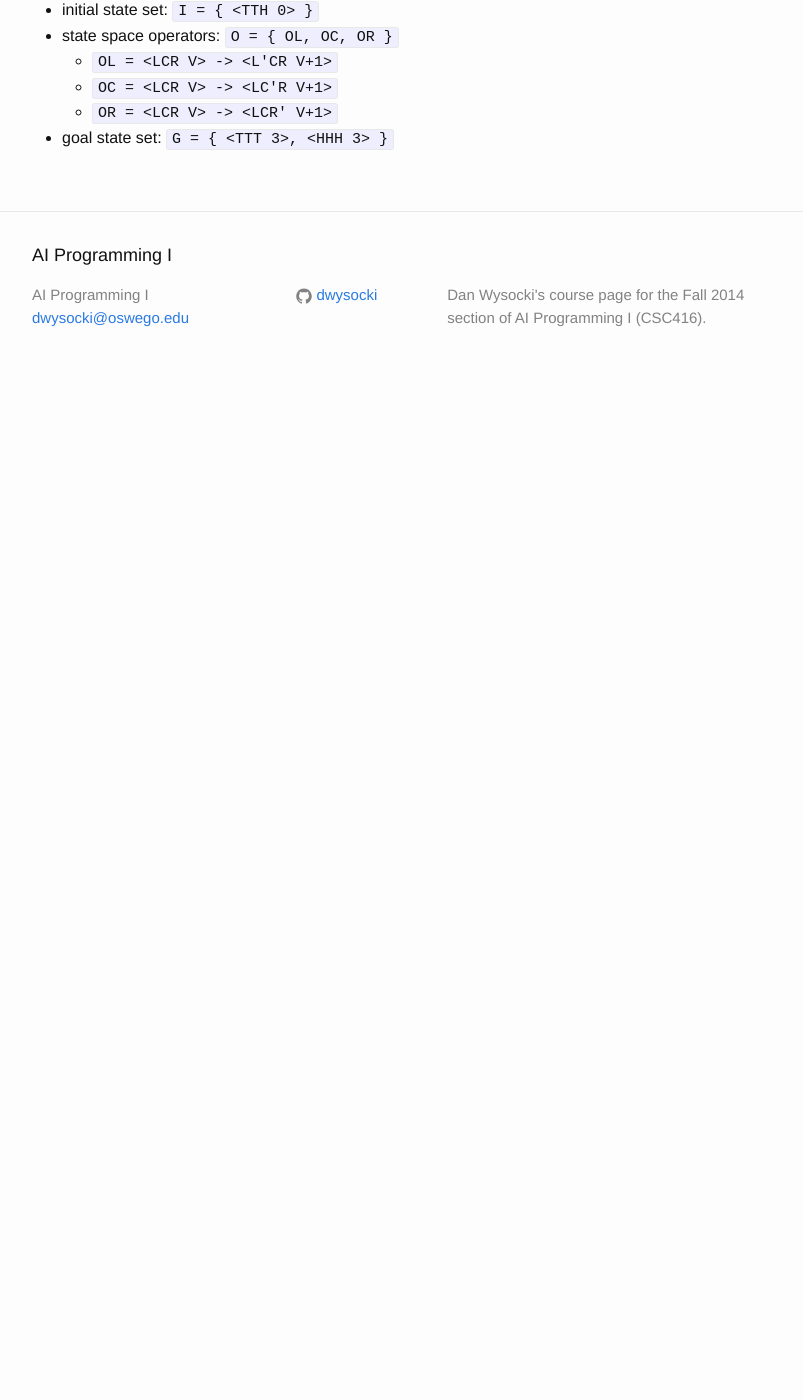
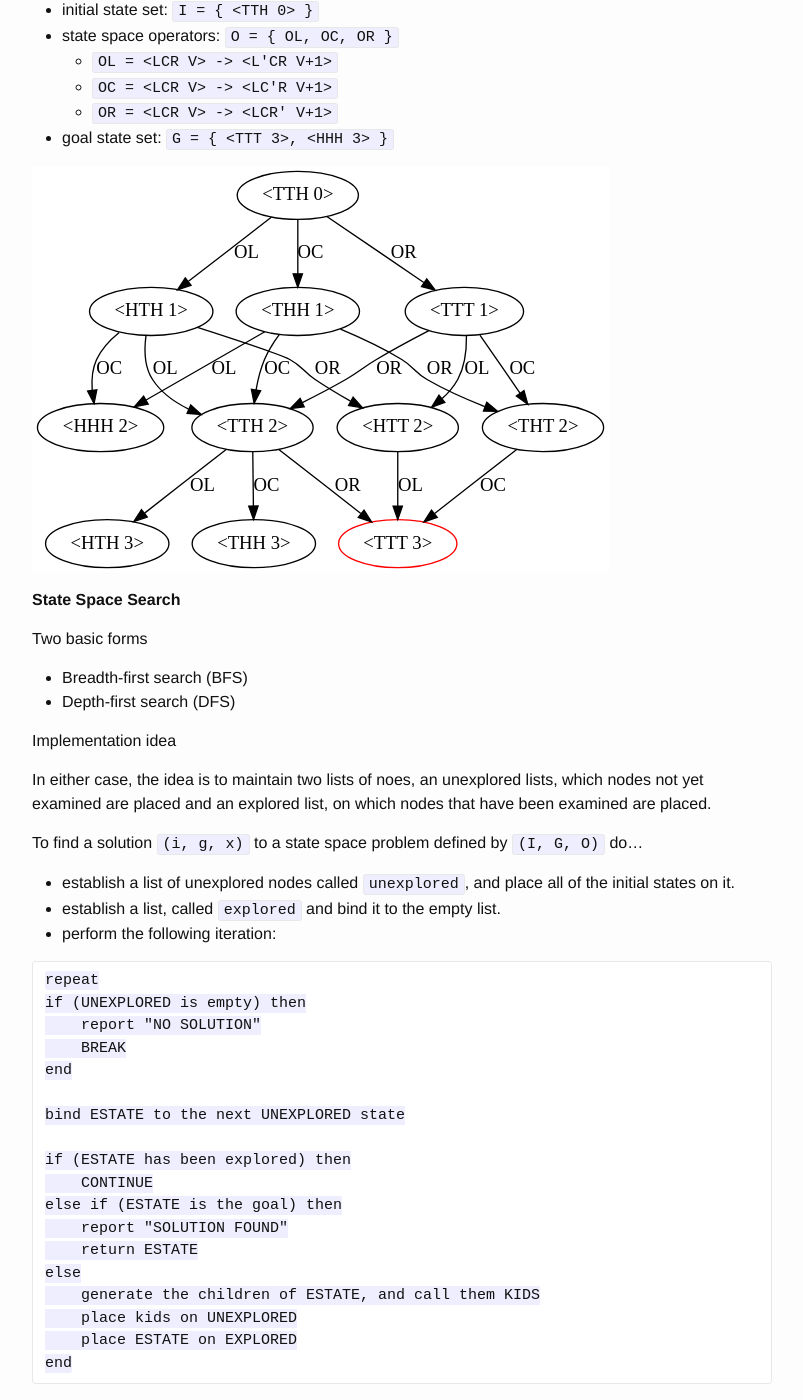
Before and after one commit to dwysocki/ai-programming1, a Jekyll site: the page built from notes.md, in a window 1280 px wide and 1400 px high, scrolled down 10462 px. Shown: the whole window, without its empty margins (238-1041 px from the left). Built offline with Jekyll 4.4.1, drawn with Linux system fonts in a browser that asks for light colours; before the commit the page ends 10851 px from its top, so only the background shows below that; some of the changed text lies outside the part shown.

Commit message:
class notes

```diff
--- a/notes.md
+++ b/notes.md
@@ -545,3 +545,78 @@ either `T` or `H`, and `V` is a non-negative integer.
     - `OC = <LCR V> -> <LC'R V+1>`
     - `OR = <LCR V> -> <LCR' V+1>`
 - goal state set: `G = { <TTT 3>, <HHH 3> }`
+
+![3 coin problem](
+  {{ site.baseurl }}/note_data/graphviz/state_space_3coins.svg)
+
+**State Space Search**
+
+Two basic forms
+
+- Breadth-first search (BFS)
+- Depth-first search (DFS)
+
+Implementation idea
+
+In either case, the idea is to maintain two lists of noes, an unexplored lists,
+which nodes not yet examined are placed and an explored list, on which nodes
+that have been examined are placed.
+
+To find a solution `(i, g, x)` to a state space problem defined by `(I, G, O)`
+do...
+
+- establish a list of unexplored nodes called `unexplored`, and place all of
+  the initial states on it.
+- establish a list, called `explored` and bind it to the empty list.
+- perform the following iteration:
+
+~~~
+repeat
+if (UNEXPLORED is empty) then
+    report "NO SOLUTION"
+    BREAK
+end
+
+bind ESTATE to the next UNEXPLORED state
+
+if (ESTATE has been explored) then
+    CONTINUE
+else if (ESTATE is the goal) then
+    report "SOLUTION FOUND"
+    return ESTATE
+else
+    generate the children of ESTATE, and call them KIDS
+    place kids on UNEXPLORED
+    place ESTATE on EXPLORED
+end
+~~~
+
+Prior to iterating:
+
+- `e` - `nil`
+- `c` - `nil`
+- `u` - `(<TTH 0>)`
+- `x` - `nil`
+
+After 1 pass:
+
+- `e` - `<TTH 0>`
+- `c` - `(<HTH 1>, <TTH 1>, <TTT 1>)`
+- `u` - `(<HTH 1>, <TTH 1>, <TTT 1>)`
+- `x` - `(<TTH 0>)`
+
+After 2 passes:
+
+- `e` - `<HTH 1>`
+- `c` - `(<HHH 2>, <THH 2>, <HTT 2>)`
+- `u` - `(<TTH 1>, <TTT 1>, <HHH 2>, <THH 2>, <HTT 2>)`
+- `x` - `(<TTH 0>, <HTH 1>)`
+
+
+# BFS vs DFS (implementation)
+
+*Breadth-first search* is implemented by maintaining *unexplored* as a *queue*
+(first in, first out list, or FIFO).
+
+*Depth-first search* is implemented by maintaining *unexplored* as a *stack*
+(last in first out list, or LIFO).
```
Also changed, not shown: note_data/graphviz/state_space_3coins.svg (added), 1 other file.
